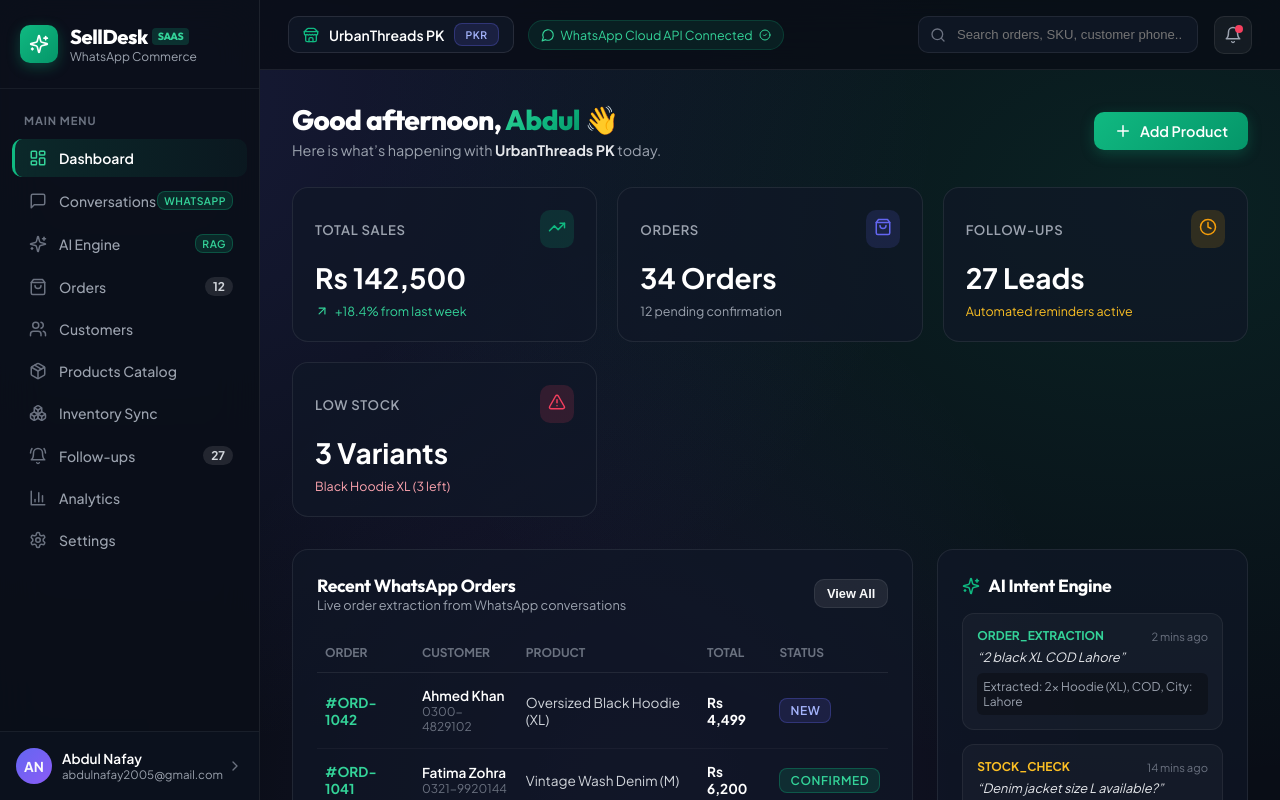
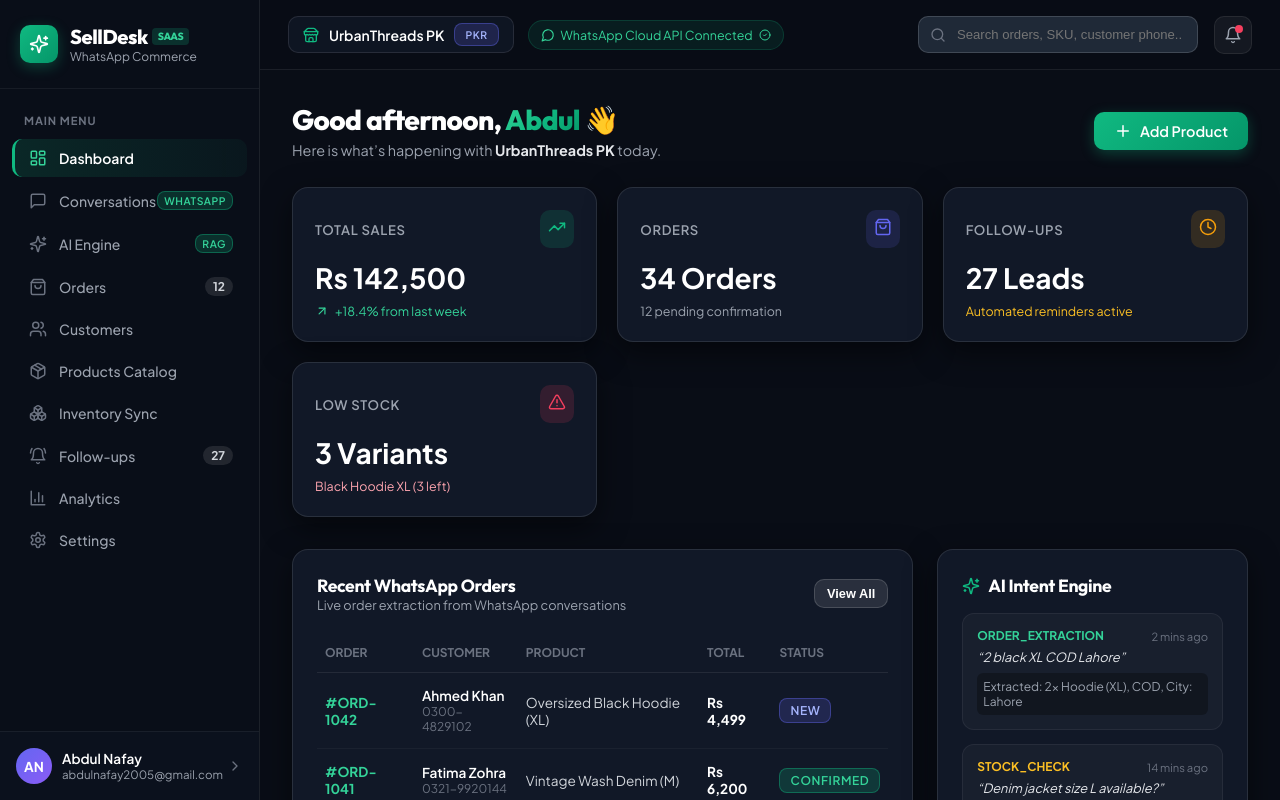
Before and after one commit to AbdulNafay42/SellDesk, a Next.js app in the folder apps/web/: page / in a window 1280 px wide. Shown: the top 800 px of the page. Built offline with nearby package versions, Linux system fonts and the light colour scheme.

Commit message:
fix: overhaul global styles for rich high-contrast dark mode across all pages

```diff
--- a/apps/web/src/app/globals.css
+++ b/apps/web/src/app/globals.css
@@ -3,10 +3,10 @@
 :root {
   --bg-primary: #090D16;
   --bg-secondary: #111827;
-  --bg-card: rgba(17, 24, 39, 0.7);
-  --bg-card-hover: rgba(31, 41, 55, 0.8);
-  --glass-border: rgba(255, 255, 255, 0.08);
-  --glass-border-light: rgba(255, 255, 255, 0.15);
+  --bg-card: #111827;
+  --bg-card-hover: #1F2937;
+  --glass-border: rgba(255, 255, 255, 0.12);
+  --glass-border-light: rgba(255, 255, 255, 0.2);
 
   --accent-green: #10B981;
   --accent-green-glow: rgba(16, 185, 129, 0.25);
@@ -17,7 +17,7 @@
   --accent-rose: #F43F5E;
   --accent-cyan: #06B6D4;
 
-  --text-main: #F9FAFB;
+  --text-main: #FFFFFF;
   --text-muted: #9CA3AF;
   --text-subtle: #6B7280;
 
@@ -31,43 +31,42 @@
   padding: 0;
 }
 
-body {
-  background-color: var(--bg-primary);
-  background-image:
-    radial-gradient(at 10% 10%, rgba(99, 102, 241, 0.15) 0px, transparent 50%),
-    radial-gradient(at 90% 20%, rgba(16, 185, 129, 0.12) 0px, transparent 50%),
-    radial-gradient(at 50% 80%, rgba(139, 92, 246, 0.1) 0px, transparent 50%);
-  color: var(--text-main);
+html, body {
+  background-color: #090D16 !important;
+  color: #FFFFFF !important;
   font-family: var(--font-body);
   min-height: 100vh;
   overflow-x: hidden;
   -webkit-font-smoothing: antialiased;
 }
 
+main {
+  background-color: #090D16;
+}
+
 h1, h2, h3, h4, h5, h6 {
   font-family: var(--font-heading);
   letter-spacing: -0.02em;
+  color: #FFFFFF !important;
 }
 
 /* Glassmorphism utility card */
 .glass-card {
-  background: var(--bg-card);
-  backdrop-filter: blur(16px);
-  -webkit-backdrop-filter: blur(16px);
-  border: 1px solid var(--glass-border);
+  background: #111827 !important;
+  border: 1px solid rgba(255, 255, 255, 0.1) !important;
   border-radius: 16px;
+  box-shadow: 0 10px 30px rgba(0, 0, 0, 0.5);
   transition: all 0.25s cubic-bezier(0.4, 0, 0.2, 1);
 }
 
 .glass-card:hover {
-  border-color: var(--glass-border-light);
-  box-shadow: 0 12px 32px rgba(0, 0, 0, 0.4);
+  border-color: rgba(255, 255, 255, 0.2) !important;
+  box-shadow: 0 14px 40px rgba(0, 0, 0, 0.7);
 }
 
 .glass-pill {
-  background: rgba(255, 255, 255, 0.05);
-  backdrop-filter: blur(8px);
-  border: 1px solid var(--glass-border);
+  background: rgba(255, 255, 255, 0.08);
+  border: 1px solid rgba(255, 255, 255, 0.12);
   border-radius: 9999px;
 }
 
@@ -95,12 +94,12 @@
 }
 
 ::-webkit-scrollbar-thumb {
-  background: rgba(255, 255, 255, 0.15);
+  background: rgba(255, 255, 255, 0.2);
   border-radius: 4px;
 }
 
 ::-webkit-scrollbar-thumb:hover {
-  background: rgba(255, 255, 255, 0.25);
+  background: rgba(255, 255, 255, 0.35);
 }
 
 /* Status Badges */
@@ -117,51 +116,51 @@
 }
 
 .badge-success {
-  background: rgba(16, 185, 129, 0.15);
+  background: rgba(16, 185, 129, 0.2);
   color: #34D399;
-  border: 1px solid rgba(16, 185, 129, 0.3);
+  border: 1px solid rgba(16, 185, 129, 0.4);
 }
 
 .badge-warning {
-  background: rgba(245, 158, 11, 0.15);
+  background: rgba(245, 158, 11, 0.2);
   color: #FBBF24;
-  border: 1px solid rgba(245, 158, 11, 0.3);
+  border: 1px solid rgba(245, 158, 11, 0.4);
 }
 
 .badge-indigo {
-  background: rgba(99, 102, 241, 0.15);
+  background: rgba(99, 102, 241, 0.2);
   color: #A5B4FC;
-  border: 1px solid rgba(99, 102, 241, 0.3);
+  border: 1px solid rgba(99, 102, 241, 0.4);
 }
 
 .badge-rose {
-  background: rgba(244, 63, 94, 0.15);
+  background: rgba(244, 63, 94, 0.2);
   color: #FDA4AF;
-  border: 1px solid rgba(244, 63, 94, 0.3);
+  border: 1px solid rgba(244, 63, 94, 0.4);
 }
 
 /* Form controls */
 .input-glass {
   width: 100%;
-  background: rgba(17, 24, 39, 0.8);
-  border: 1px solid var(--glass-border);
+  background: #1F2937 !important;
+  border: 1px solid rgba(255, 255, 255, 0.15) !important;
   border-radius: 10px;
   padding: 10px 14px;
-  color: var(--text-main);
+  color: #FFFFFF !important;
   font-size: 0.9rem;
   outline: none;
   transition: all 0.2s ease;
 }
 
 .input-glass:focus {
-  border-color: var(--accent-indigo);
-  box-shadow: 0 0 0 3px var(--accent-indigo-glow);
+  border-color: #6366F1 !important;
+  box-shadow: 0 0 0 3px rgba(99, 102, 241, 0.3);
 }
 
-/* Primary Button */
+/* Buttons */
 .btn-primary {
   background: linear-gradient(135deg, #10B981 0%, #059669 100%);
-  color: #FFFFFF;
+  color: #FFFFFF !important;
   border: none;
   border-radius: 10px;
   padding: 10px 20px;
@@ -172,19 +171,19 @@
   align-items: center;
   justify-content: center;
   gap: 8px;
-  box-shadow: 0 4px 14px var(--accent-green-glow);
+  box-shadow: 0 4px 14px rgba(16, 185, 129, 0.3);
   transition: all 0.2s ease;
 }
 
 .btn-primary:hover {
   transform: translateY(-1px);
-  box-shadow: 0 6px 20px rgba(16, 185, 129, 0.4);
+  box-shadow: 0 6px 20px rgba(16, 185, 129, 0.5);
 }
 
 .btn-secondary {
-  background: rgba(255, 255, 255, 0.08);
-  color: var(--text-main);
-  border: 1px solid var(--glass-border);
+  background: rgba(255, 255, 255, 0.1);
+  color: #FFFFFF !important;
+  border: 1px solid rgba(255, 255, 255, 0.15);
   border-radius: 10px;
   padding: 10px 20px;
   font-weight: 600;
@@ -198,8 +197,8 @@
 }
 
 .btn-secondary:hover {
-  background: rgba(255, 255, 255, 0.12);
-  border-color: var(--glass-border-light);
+  background: rgba(255, 255, 255, 0.18);
+  border-color: rgba(255, 255, 255, 0.25);
 }
 
 /* Animations */
```
